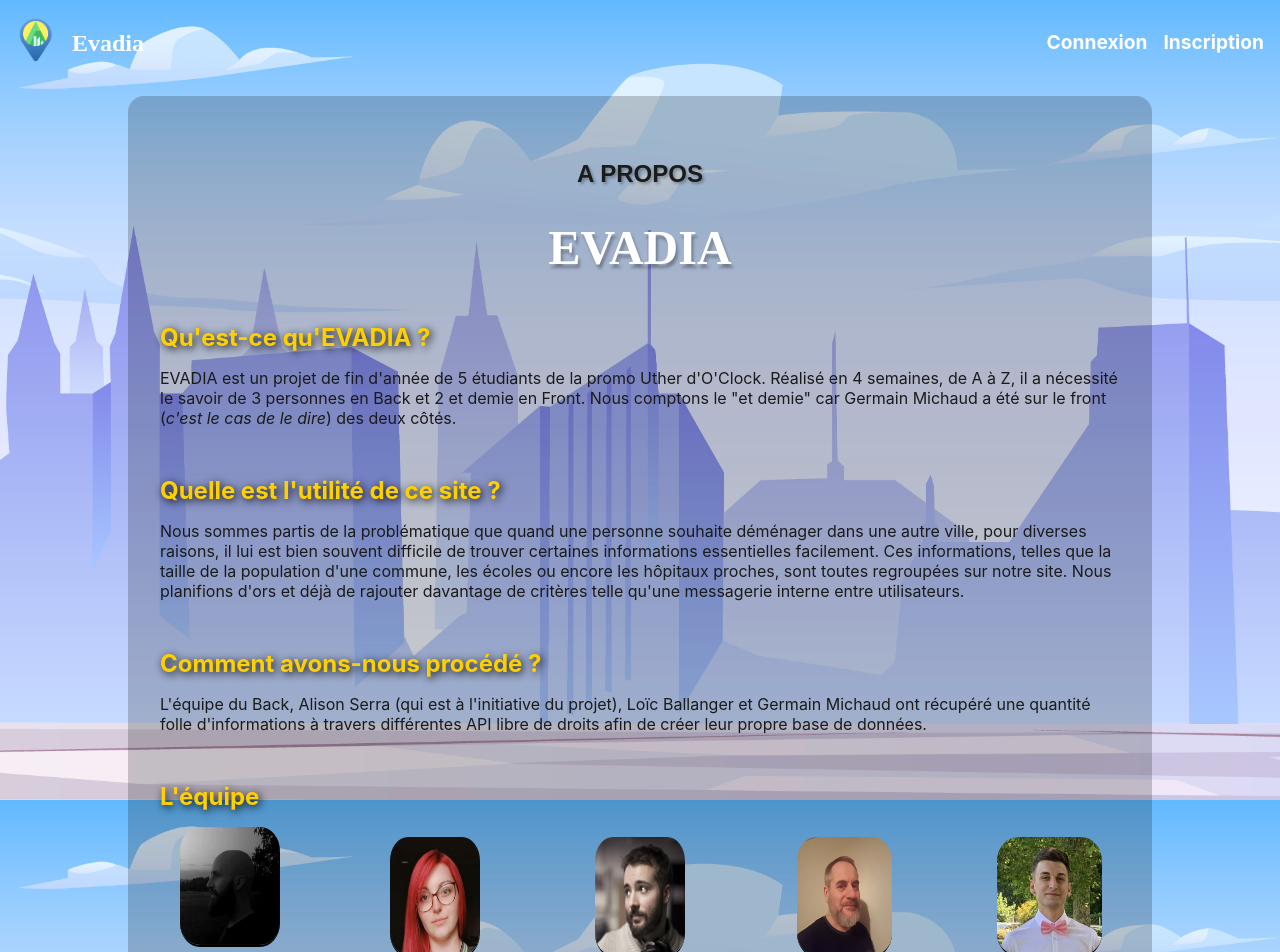
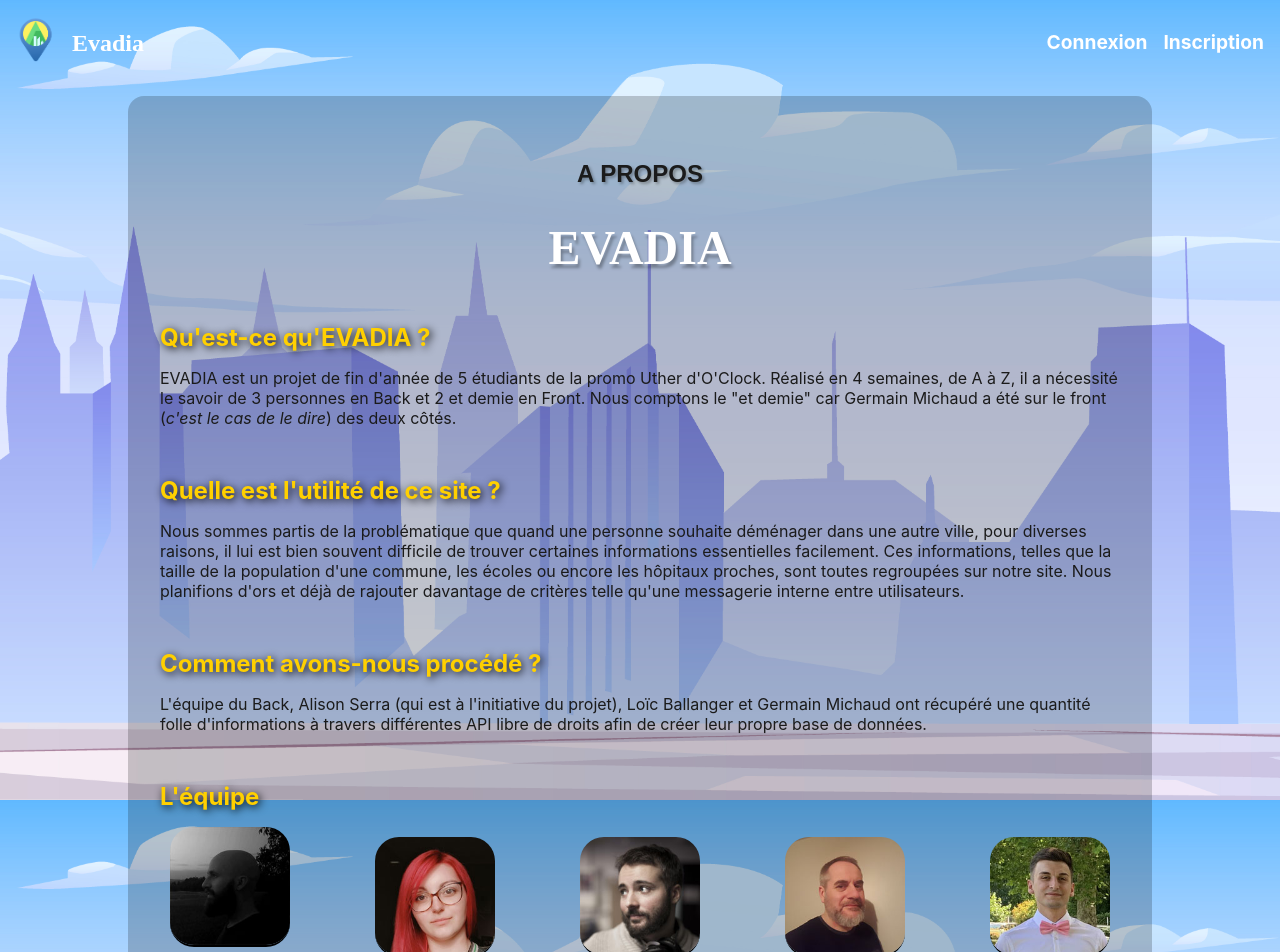
Before and after one commit to Lballanger/Evadia, a React (Vite) app in the folder front/: page /about in a window 1280 px wide. Shown: the top 952 px of the page. Built offline with nearby package versions, Linux system fonts and the light colour scheme; no server answers; a web font is replaced by a local one.

Commit message:
🎨 Update devs pictures style

```diff
--- a/front/src/components/About/index.jsx
+++ b/front/src/components/About/index.jsx
@@ -62,7 +62,7 @@ const About = () => (
                 times: [0, 0.2, 0.5, 0.8, 3],
               }}
               src={avatarGM}
-              className="About__team__avatarGM"
+              className="About__team__avatar"
               alt="avatar"
             />
             <p className="About__team__dev">Germain Michaud</p>
@@ -110,7 +110,7 @@ const About = () => (
                 times: [0, 0.2, 0.5, 0.8, 3],
               }}
               src={avatarAS}
-              className="About__team__avatarAS"
+              className="About__team__avatar"
               alt="avatar"
             />
             <p className="About__team__dev">Alison Serra</p>
@@ -158,7 +158,7 @@ const About = () => (
                 times: [0, 0.2, 0.5, 0.8, 3],
               }}
               src={avatarCK}
-              className="About__team__avatarCK"
+              className="About__team__avatar"
               alt="avatar"
             />
             <p className="About__team__dev">Clément Kieken</p>
@@ -205,7 +205,7 @@ const About = () => (
                 times: [0, 0.2, 0.5, 0.8, 3],
               }}
               src={avatarFC}
-              className="About__team__avatarFC"
+              className="About__team__avatar"
               alt="avatar"
             />
             <p className="About__team__dev">François Charron</p>
@@ -253,7 +253,7 @@ const About = () => (
                 times: [0, 0.2, 0.5, 0.8, 3],
               }}
               src={avatarLB}
-              className="About__team__avatarLB"
+              className="About__team__avatar"
               alt="avatar"
             />
             <p className="About__team__dev">Loïc Ballanger</p>
--- a/front/src/components/About/styles.scss
+++ b/front/src/components/About/styles.scss
@@ -93,36 +93,8 @@
       transition: 0.6s;
     }
 
-    &__avatarFC {
-      width: 95px;
-      height: 120px;
-      text-align: center;
-      border-bottom: 2px solid black;
-      border-radius: 20%;
-    }
-    &__avatarCK {
-      width: 90px;
-      height: 120px;
-      text-align: center;
-      border-bottom: 2px solid black;
-      border-radius: 20%;
-    }
-    &__avatarLB {
-      width: 105px;
-      height: 120px;
-      text-align: center;
-      border-bottom: 2px solid black;
-      border-radius: 20%;
-    }
-    &__avatarAS {
-      width: 90px;
-      height: 120px;
-      text-align: center;
-      border-bottom: 2px solid black;
-      border-radius: 20%;
-    }
-    &__avatarGM {
-      width: 100px;
+    &__avatar {
+      width: 120px;
       height: 120px;
       text-align: center;
       border-bottom: 2px solid black;
```
Also changed, not shown: 1 other file (tests, documents, lock files or other folders).
